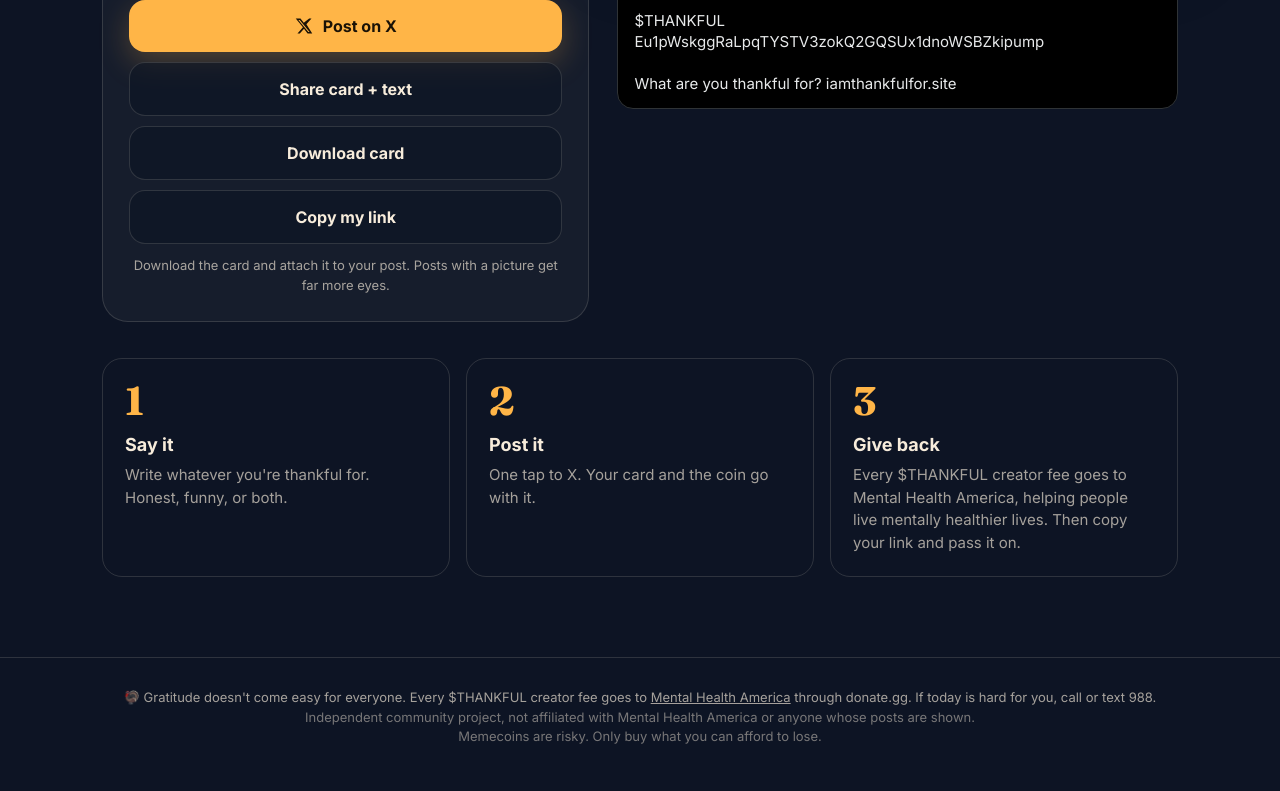
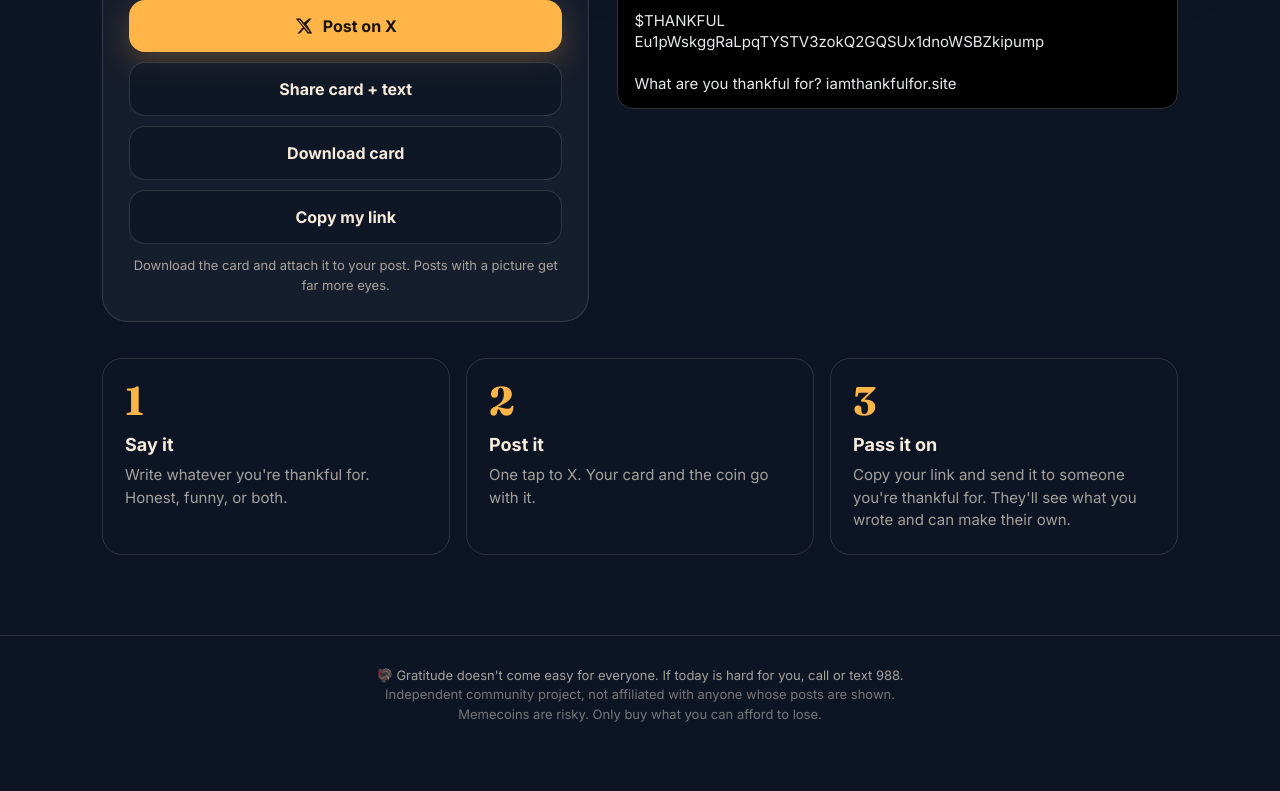
Before and after one commit to barnsrebirth1/thankful, a plain HTML site: page index.html in a window 1280 px wide. Shown: the part 1325-2116 px from the top of the page. After the commit the page ends 2093 px from the top, so only its background shows below. Drawn offline with Linux system fonts and the light colour scheme.

Commit message:
Remove charity mentions
Co-Authored-By: Claude Opus 5.5 <noreply@anthropic.com>
Claude-Session: https://claude.ai/code/session_01GGesYyPGQceyrKENQf3Nij

```diff
--- a/config.js
+++ b/config.js
@@ -4,6 +4,6 @@ window.TF_CONFIG = {
   CA: "Eu1pWskggRaLpqTYSTV3zokQ2GQSUx1dnoWSBZkipump",                        // contract address (empty = "CA soon")
   SITE: "iamthankfulfor.site",   // the site's own address, used in posts
   X_URL: "https://x.com/thankfulpf", // coin's X account
-  CHARITY: "Mental Health America",               // creator fees go here via donate.gg
-  CHARITY_URL: "https://mhanational.org/",
+  CHARITY: "",               // creator fees go here via donate.gg
+  CHARITY_URL: "",
 };
--- a/index.html
+++ b/index.html
@@ -161,12 +161,12 @@ footer { border-top: 1px solid var(--line); padding: 30px 0 44px; color: var(--d
     <div class="how">
       <div><b>1</b><h3>Say it</h3><p>Write whatever you're thankful for. Honest, funny, or both.</p></div>
       <div><b>2</b><h3>Post it</h3><p>One tap to X. Your card and the coin go with it.</p></div>
-      <div><b>3</b><h3>Give back</h3><p>Every $THANKFUL creator fee goes to Mental Health America, helping people live mentally healthier lives. Then copy your link and pass it on.</p></div>
+      <div><b>3</b><h3>Pass it on</h3><p>Copy your link and send it to someone you're thankful for. They'll see what you wrote and can make their own.</p></div>
     </div>
   </div>
 </section>
 
-<footer><div class="wrap">🦃 Gratitude doesn't come easy for everyone. Every $THANKFUL creator fee goes to <a href="https://mhanational.org/" target="_blank" rel="noopener">Mental Health America</a> through donate.gg. If today is hard for you, call or text 988.<br><span style="opacity:.7">Independent community project, not affiliated with Mental Health America or anyone whose posts are shown.</span><br><span style="opacity:.7">Memecoins are risky. Only buy what you can afford to lose.</span></div></footer>
+<footer><div class="wrap">🦃 Gratitude doesn't come easy for everyone. If today is hard for you, call or text 988.<br><span style="opacity:.7">Independent community project, not affiliated with anyone whose posts are shown.</span><br><span style="opacity:.7">Memecoins are risky. Only buy what you can afford to lose.</span></div></footer>
 <div id="toast"></div>
 <script src="config.js"></script>
 <script>
```
